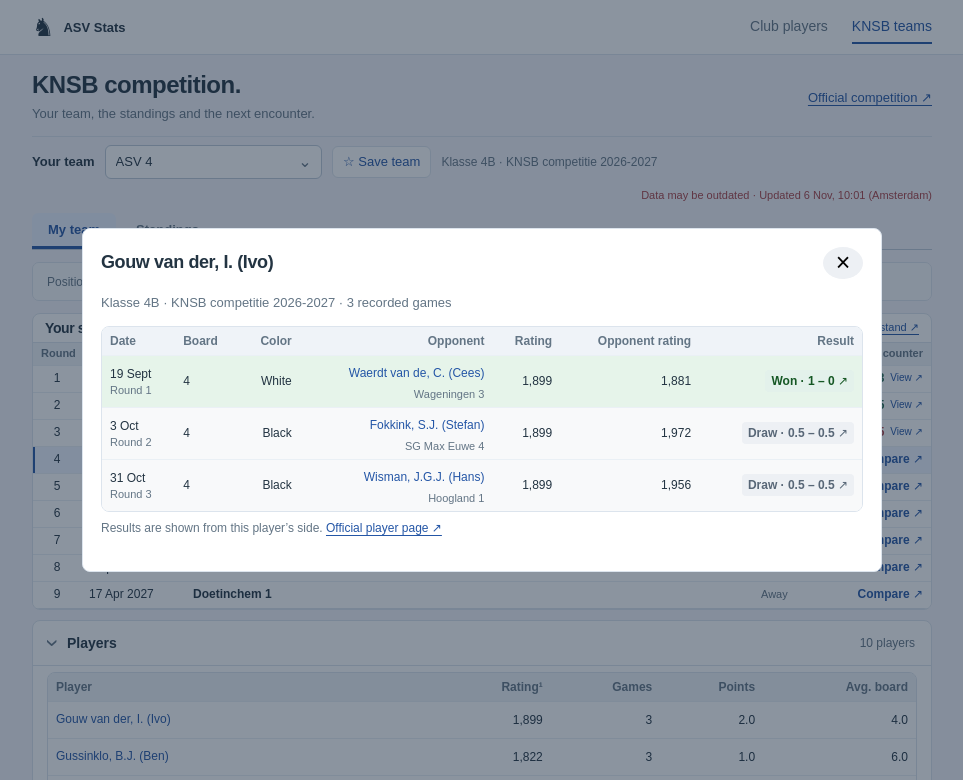
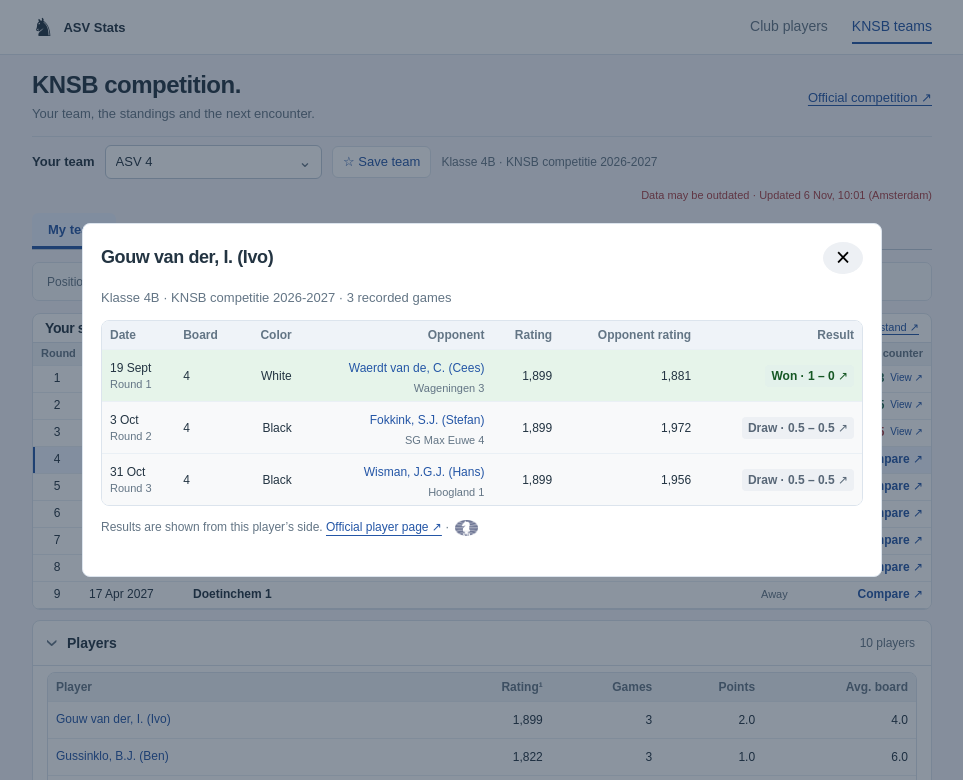
Before and after one commit to carlos-ravelo/asv-scrapper, a plain HTML site: page knsb.html in a window 1280 px wide. Both pictures are taken after a click on the button "Gouw van der, I. (Ivo)". Shown: the top 780 px of the page, without its empty margins (158-1121 px from the left). Drawn offline with Linux system fonts and the light colour scheme.

Commit message:
Add secondary FIDE name search links in both player views

```diff
--- /dev/null
+++ b/assets/css/player-links.css
@@ -0,0 +1,14 @@
+.fide-search-link {
+    display: inline-flex;
+    align-items: center;
+    justify-content: center;
+    flex-shrink: 0;
+    width: 28px;
+    min-height: 28px;
+    vertical-align: middle;
+    border-radius: 4px;
+    opacity: .65;
+}
+.fide-search-link img { display: block; width: 23px; height: 16px; }
+.fide-search-link:hover, .fide-search-link:focus-visible { opacity: 1; background: #edf3ff; }
+.fide-search-link:focus-visible { outline: 2px solid #3971c9; outline-offset: 2px; }
--- a/assets/js/app.js
+++ b/assets/js/app.js
@@ -3,7 +3,7 @@ import { calculateRecap, renderRecap, downloadRecap } from './recap.js?v=3';
 import { createEloChart } from './chartManager.js?v=7';
 import { MAX_SELECTED_PLAYERS, SELECTORS } from './constants.js';
 import { removeAccents } from './utils.js';
-import { chartColors, renderPlayerChips, highlightDirectoryRows, renderStats, renderHistoryTable, renderDirectoryTable } from './uiComponents.js?v=2';
+import { chartColors, renderPlayerChips, highlightDirectoryRows, renderStats, renderHistoryTable, renderDirectoryTable } from './uiComponents.js?v=3';
 import { getSortedDirectory, getChartData, getFilteredMatches, getPlayerStats } from './dataProcessor.js?v=2';
 
 // ==========================================
@@ -16,6 +16,7 @@ const DOM = {
     historyContainer: document.getElementById(SELECTORS.HISTORY_CONTAINER),
     emptyState: document.getElementById(SELECTORS.EMPTY_STATE),
     statsContainer: document.getElementById(SELECTORS.STATS_CONTAINER),
+    playerChips: document.getElementById(SELECTORS.PLAYER_CHIPS),
     modalChips: document.getElementById(SELECTORS.MODAL_CHIPS),
     clearBtn: document.getElementById(SELECTORS.BTN_CLEAR.substring(1)),
     directorySearch: document.getElementById(SELECTORS.DIR_SEARCH),
@@ -139,6 +140,7 @@ function updateDashboard() {
     if (DOM.emptyState) DOM.emptyState.style.display = 'none';
     if (DOM.chartContainer) DOM.chartContainer.style.display = 'block';
 
+    renderPlayerChips(DOM.playerChips, state.selectedPlayers, state.eloData);
     renderPlayerChips(DOM.modalChips, state.selectedPlayers, state.eloData);
 
     const cutoffDate = getCutoffDate();
--- /dev/null
+++ b/assets/js/fide-search.js
@@ -0,0 +1,25 @@
+// Name search only; this does not identify or verify a FIDE profile.
+export function fideSearchName(name) {
+    const [surname, ...rest] = name.trim().split(',');
+    if (!rest.length) return surname;
+    const given = rest.join(',').match(/\(([^)]+)\)/)?.[1];
+    return given ? `${surname} ${given}` : surname;
+}
+
+export function createFideSearchLink(name) {
+    const link = document.createElement('a');
+    link.className = 'fide-search-link';
+    link.href = `https://ratings.fide.com/index.phtml?search=${encodeURIComponent(fideSearchName(name))}`;
+    link.target = '_blank';
+    link.rel = 'noopener noreferrer';
+    link.title = `Search FIDE for ${name} (opens in a new tab)`;
+    link.setAttribute('aria-label', link.title);
+    const logo = document.createElement('img');
+    // Official logo: https://ratings.fide.com/img/logo1.png
+    logo.src = new URL('../img/fide-logo.png', import.meta.url).href;
+    logo.alt = '';
+    logo.width = 23;
+    logo.height = 16;
+    link.appendChild(logo);
+    return link;
+}
--- a/assets/js/knsb.js
+++ b/assets/js/knsb.js
@@ -1,4 +1,5 @@
 import { average, validRating, statsFor, nextMatch, teamMatches, teamSide, opposite, lastLineup, rankHistory } from './knsb-model.js?v=1';
+import { createFideSearchLink } from './fide-search.js?v=1';
 
 const $ = selector => document.querySelector(selector);
 const esc = value => String(value ?? '').replace(/[&<>"']/g, character => ({ '&': '&amp;', '<': '&lt;', '>': '&gt;', '"': '&quot;', "'": '&#39;' }[character]));
@@ -311,6 +312,7 @@ function showPlayer(id) {
     if (!player) return;
     $('#playerTitle').textContent = player.name;
     $('#playerContent').innerHTML = `<p class="dialog-meta">${esc(data.name)} · ${esc(data.season)} · ${games.length} recorded games</p><div class="table-scroll"><table class="player-games"><thead><tr><th>Date</th><th>Board</th><th>Color</th><th>Opponent</th><th>Rating</th><th>Opponent rating</th><th>Result</th></tr></thead><tbody>${games.map(game => `<tr class="player-game-${game.outcome}"><td>${date(game.match.date)}<small>Round ${game.match.round}</small></td><td>${game.board.board}</td><td>${game.color === '—' ? '—' : game.color === 'white' ? 'White' : 'Black'}</td><td>${playerLink(game.opponent)}<small>${esc(teamName(game.opponentTeam))}</small></td><td>${fmt(game.rating)}</td><td>${fmt(game.opponentRating)}</td><td><button type="button" class="team-link player-result ${game.outcome}" data-match="${esc(game.match.id)}">${game.outcome ? `${game.outcome === 'win' ? 'Won' : game.outcome === 'loss' ? 'Lost' : 'Draw'} · ` : ''}${esc(game.result)}${game.board.forfeit ? ' (forfeit)' : ''} ↗</button></td></tr>`).join('')}</tbody></table></div><p class="table-note">Results are shown from this player’s side. ${source('players', player.id, 'Official player page')}</p>`;
+    $('#playerContent > .table-note').append(' · ', createFideSearchLink(player.name));
     if ($('#playerDialog').open) $('#playerDialog').close();
     $('#playerDialog').showModal();
 }
--- a/assets/js/uiComponents.js
+++ b/assets/js/uiComponents.js
@@ -1,4 +1,5 @@
 import { SELECTORS } from './constants.js';
+import { createFideSearchLink } from './fide-search.js?v=1';
 export const chartColors = ['#0056b3', '#dc3545', '#28a745', '#fd7e14', '#6f42c1'];
 
 export const UI_CLASSES = Object.freeze({
@@ -117,6 +118,7 @@ export function renderPlayerChips(container, selectedPlayers, eloData) {
         clone.querySelector(UI_CLASSES.CHIP_NAME).textContent = player;
         clone.querySelector(UI_CLASSES.CHIP_ELO).textContent = `(${lastElo})`;
         clone.querySelector(UI_CLASSES.CHIP_CLOSE).dataset.player = player;
+        chip.insertBefore(createFideSearchLink(player), clone.querySelector(UI_CLASSES.CHIP_CLOSE));
 
         container.appendChild(clone);
     });
--- a/knsb.html
+++ b/knsb.html
@@ -7,6 +7,7 @@
     <title>KNSB Teams · ASV Stats</title>
     <link rel="stylesheet" href="assets/css/knsb.css?v=22">
     <link rel="stylesheet" href="assets/css/navigation.css?v=1">
+    <link rel="stylesheet" href="assets/css/player-links.css?v=1">
     <link rel="stylesheet" href="assets/css/encounter.css?v=1">
 </head>
 <body>
@@ -42,6 +43,6 @@
     <dialog class="encounter-dialog" id="matchDialog" aria-labelledby="matchTitle"><div class="dialog-header"><h2 id="matchTitle">Encounter</h2><button id="closeMatch" type="button" aria-label="Close encounter">×</button></div><div id="matchContent"></div></dialog>
     <dialog id="playerDialog" aria-labelledby="playerTitle"><div class="dialog-header"><h2 id="playerTitle">Player results</h2><button id="closePlayer" type="button" aria-label="Close player results">×</button></div><div id="playerContent"></div></dialog>
     <footer>ASV Stats <span>Public competition results from <a href="https://knsb.netstand.nl/" target="_blank" rel="noopener">KNSB / Netstand</a></span></footer>
-    <script type="module" src="assets/js/knsb.js?v=22"></script>
+    <script type="module" src="assets/js/knsb.js?v=23"></script>
 </body>
 </html>
```
Also changed, not shown: index.html (+3 -1 lines), assets/img/fide-logo.png (added).
